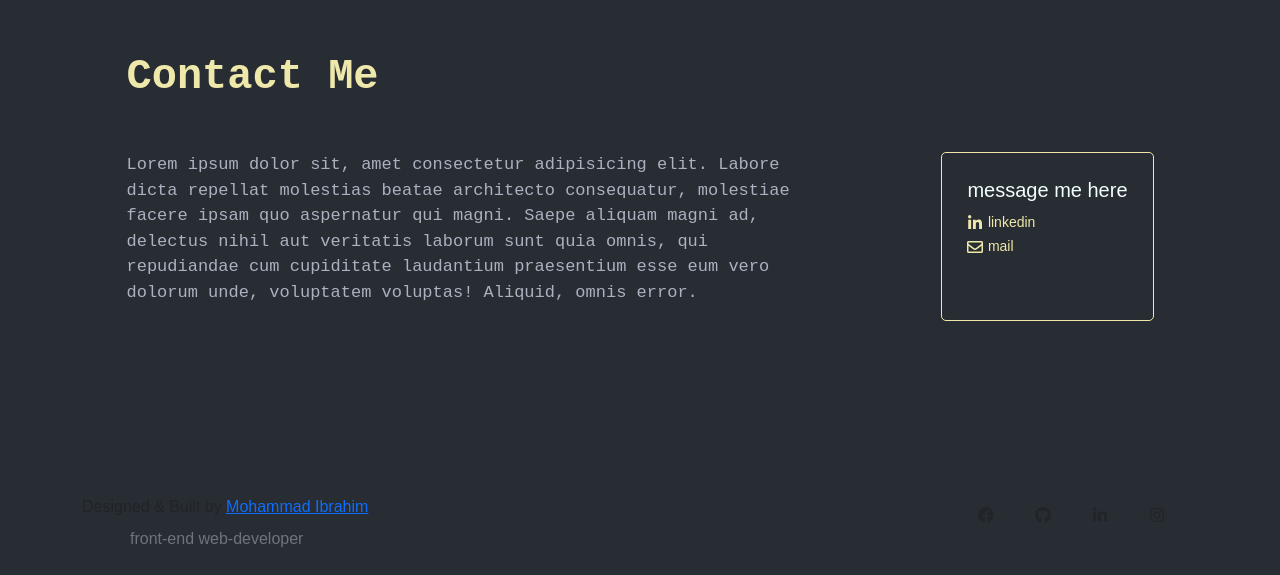
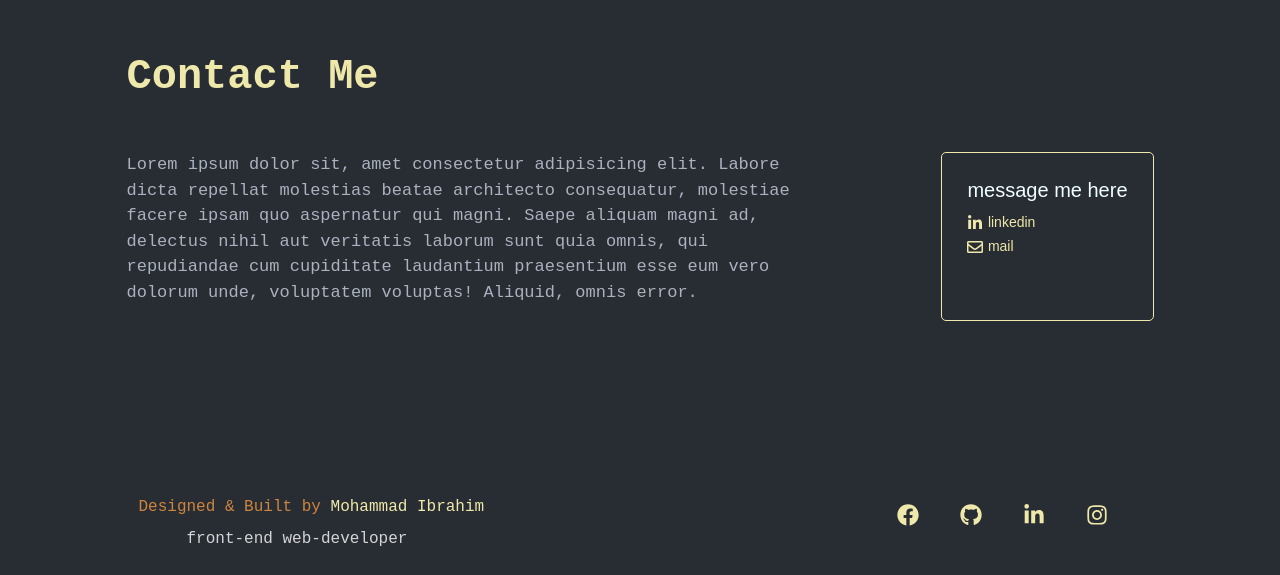
Before and after one commit to mohammadibrahiim1/portfolio, a React (Create React App) app: page / in a window 1280 px wide. Shown: the part 3787-4362 px from the top of the page. Built offline with nearby package versions, Linux system fonts and the light colour scheme.

Commit message:
footer update

```diff
--- /dev/null
+++ b/src/Components/Footer/Footer.css
@@ -0,0 +1,24 @@
+.footer-section{
+    width: 1027px;
+    margin: 0 auto;
+}
+.footer-link{
+    color: palegoldenrod;
+    text-decoration: none;
+    font-family: monospace;
+
+}
+.copyright{
+    color: peru;
+    font-family: monospace;
+}
+.text-secondary{
+   font-family: monospace;
+    color: rgb(212, 212, 212) !important;
+}
+
+.social-icon{
+    color: palegoldenrod;
+    height: 22px;
+    width: 22px;
+}
--- a/src/Components/Footer/Footer.js
+++ b/src/Components/Footer/Footer.js
@@ -1,5 +1,5 @@
 import React from "react";
-import { Link } from "react-router-dom";
+import './Footer.css'
 import {
   FaFacebook,
   FaGithub,
@@ -10,7 +10,7 @@ import {
 const Footer = () => {
   return (
     <div>
-      <section class="py-3 py-md-4 py-xl-6">
+      <section class="py-3 py-md-4 py-xl-6 footer-section">
         <div class="container overflow-hidden">
           <div class="row gy-5 gy-md-0">
             <div class="col-xs-12 col-md-7 order-1 order-md-0">
```
